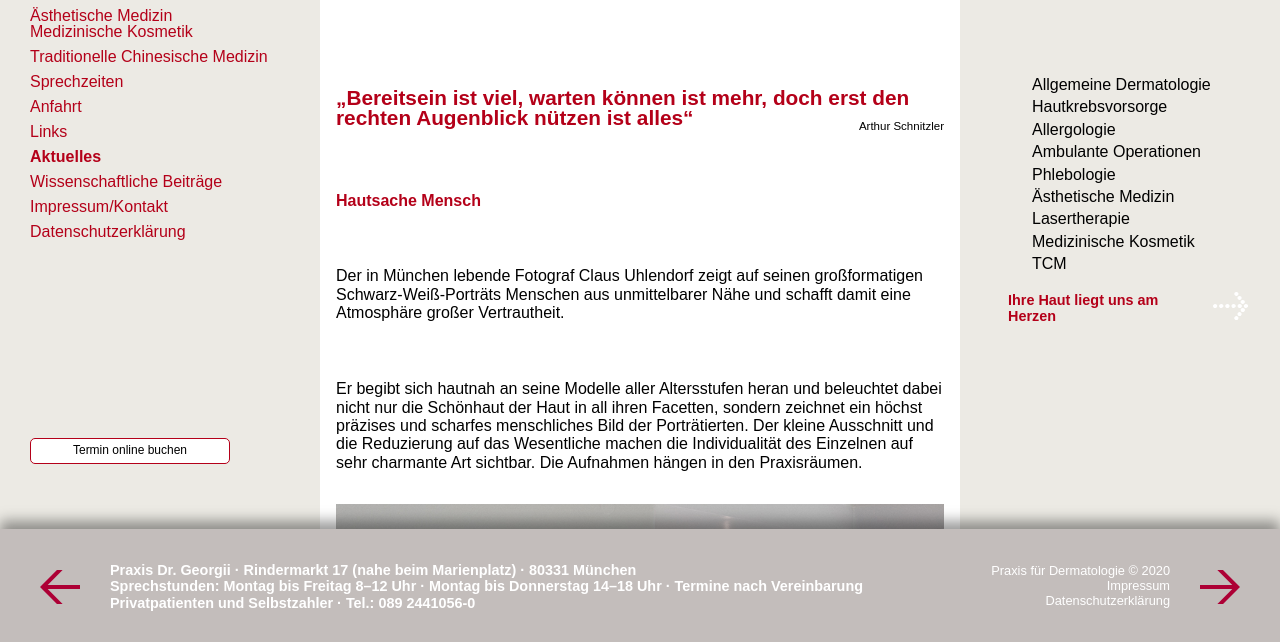
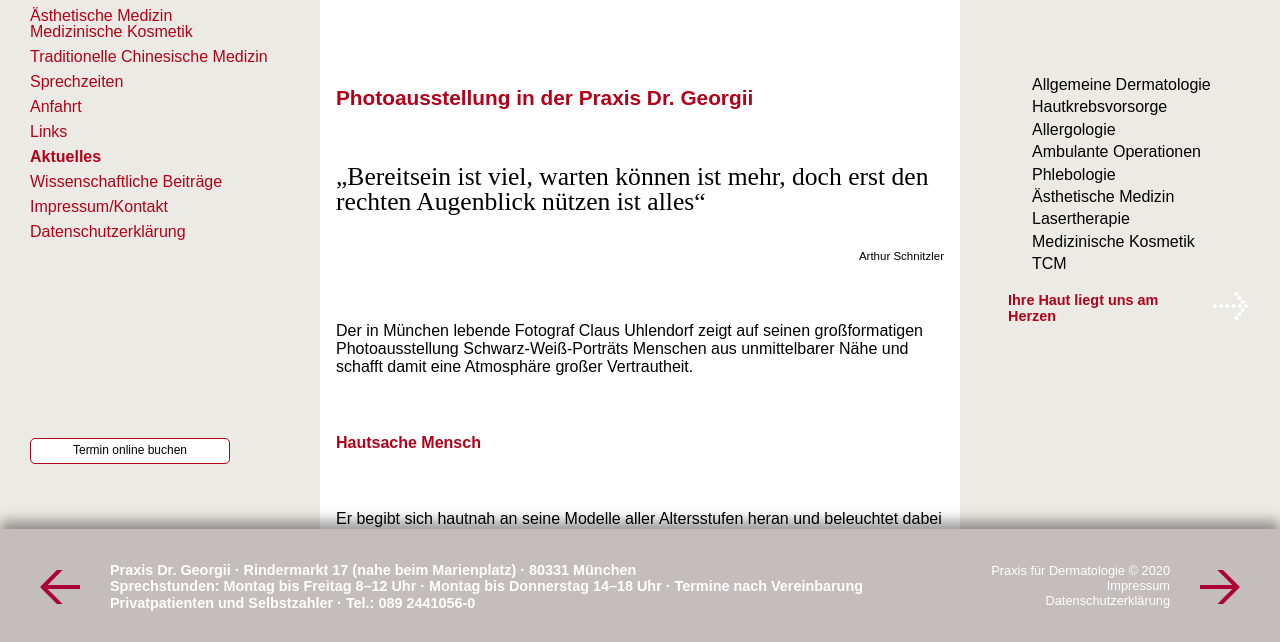
Before and after one commit to daferner/aletta, a website built with Parcel: page src/aktuelles.pug in a window 1280 px wide. Shown: the part 156-798 px from the top of the page. Built offline with nearby package versions, Linux system fonts and the light colour scheme; a web font is replaced by a local one.

Commit message:
Änderungen H1 in p.zitat und einfügen neuer H1 Überschriften

```diff
--- a/src/aktuelles.pug
+++ b/src/aktuelles.pug
@@ -9,11 +9,13 @@ block variablen
 
 block content
   div.content.contentabschluss
-    h1 „Bereitsein ist viel, warten können ist mehr, doch erst den rechten Augenblick nützen ist alles“
+    h1 Photoausstellung in der Praxis Dr. Georgii
+    p.zitat „Bereitsein ist viel, warten können ist mehr, doch erst den rechten Augenblick nützen ist alles“
     p.unterheadline
       small Arthur Schnitzler
+
+    p Der in München lebende Fotograf Claus Uhlendorf zeigt auf seinen großformatigen Photoausstellung Schwarz-Weiß-Porträts Menschen aus unmittelbarer Nähe und schafft damit eine Atmosphäre großer Vertrautheit.
     h2.rot.x4 Hautsache Mensch
-    p Der in München lebende Fotograf Claus Uhlendorf zeigt auf seinen großformatigen Schwarz-Weiß-Porträts Menschen aus unmittelbarer Nähe und schafft damit eine Atmosphäre großer Vertrautheit.
-    p(style="margin-bottom:1rem") Er begibt sich hautnah an seine Modelle aller Altersstufen heran und beleuchtet dabei nicht nur die Schönhaut der Haut in all ihren Facetten, sondern zeichnet ein höchst präzises und scharfes menschliches Bild der Porträtierten. Der kleine Ausschnitt und die Reduzierung auf das Wesentliche machen die Individualität des Einzelnen auf sehr charmante Art sichtbar. Die Aufnahmen hängen in den Praxisräumen.
+    p(style="margin-bottom:1rem") Er begibt sich hautnah an seine Modelle aller Altersstufen heran und beleuchtet dabei nicht nur die Schönhaut der Haut in all ihren Facetten, sondern zeichnet ein höchst präzises und scharfes menschliches Bild der Porträtierten. Der kleine Ausschnitt und die Reduzierung auf das Wesentliche machen die Individualität des Einzelnen auf sehr charmante Art sichtbar. Die Aufnahmen hängen in den Praxisräumen von Dr. Aletta Georgii.
     img.img_gesamte_breite.aktuelles(src="./assets/images/aktuelles/01.jpg" alt="Hautsache Mensch ")
     img.img_gesamte_breite.aktuelles(src="./assets/images/aktuelles/02.jpg" alt="Fotograf Claus Uhlendorf - Schwarz-Weiß-Porträts")
```
